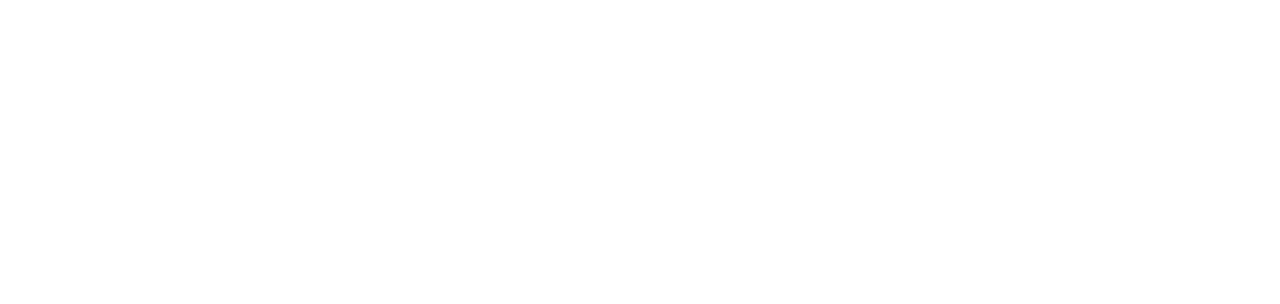
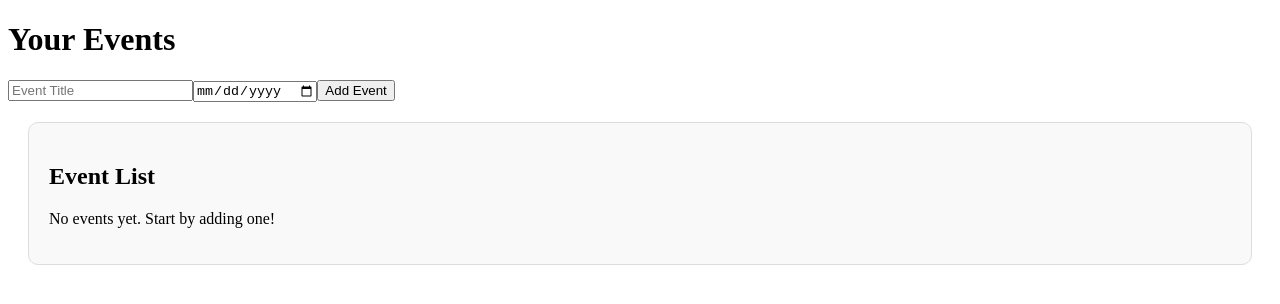
Before and after one commit to itdev164-sp2025/madison-weitz-p1, a Gatsby site in the folder madison-weitz-p1/: page /events in a window 1280 px wide. Before the commit this address had no page. Built offline with nearby package versions, Linux system fonts and the light colour scheme; Gatsby itself is replaced by a stand-in of ours.

Commit message:
Adjusting event adding functionality

```diff
--- a/madison-weitz-p1/package.json
+++ b/madison-weitz-p1/package.json
@@ -14,6 +14,7 @@
     "gatsby-source-filesystem": "^5.14.0",
     "gatsby-transformer-sharp": "^5.14.0",
     "react": "^18.3.1",
+    "react-calendar": "^5.1.0",
     "react-dom": "^18.3.1",
     "styled-components": "^6.1.15"
   },
--- a/madison-weitz-p1/src/components/EventForm.js
+++ b/madison-weitz-p1/src/components/EventForm.js
@@ -6,14 +6,25 @@ function EventForm({ onSubmit }) {
 
   const handleSubmit = (e) => {
     e.preventDefault();
-    onSubmit({ title, date });
+    onSubmit({ title, date }); // Sends event data to the parent component
+    setTitle(""); // Clear form fields after submission
+    setDate("");
   };
 
   return (
     <form onSubmit={handleSubmit}>
-      <input type="text" placeholder="Event Title" value={title} onChange={(e) => setTitle(e.target.value)} />
-      <input type="date" value={date} onChange={(e) => setDate(e.target.value)} />
-      <button type="submit">Create Event</button>
+      <input
+        type="text"
+        placeholder="Event Title"
+        value={title}
+        onChange={(e) => setTitle(e.target.value)}
+      />
+      <input
+        type="date"
+        value={date}
+        onChange={(e) => setDate(e.target.value)}
+      />
+      <button type="submit">Add Event</button>
     </form>
   );
 }
--- /dev/null
+++ b/madison-weitz-p1/src/components/EventList.js
@@ -0,0 +1,22 @@
+import React from "react";
+import { EventContainer, EventItem } from "./styles"; // Styled components
+
+function EventList({ events }) {
+  return (
+    <EventContainer>
+      <h2>Event List</h2>
+      {events.length > 0 ? (
+        events.map((event, index) => (
+          <EventItem key={index}>
+            <h3>{event.title}</h3>
+            <p>{event.date}</p>
+          </EventItem>
+        ))
+      ) : (
+        <p>No events yet. Start by adding one!</p>
+      )}
+    </EventContainer>
+  );
+}
+
+export default EventList;
--- a/madison-weitz-p1/src/components/styles.js
+++ b/madison-weitz-p1/src/components/styles.js
@@ -1,11 +1,11 @@
-import styled from "styled-components";
+import styles from "styled-components";
 
-export const PageWrapper = styled.div`
+export const PageWrapper = styles.div`
   padding: 20px;
   background-color: #f9f9f9;
 `;
 
-export const Button = styled.button`
+export const Button = styles.button`
   background-color: #6200ea;
   color: white;
   border: none;
@@ -17,3 +17,20 @@ export const Button = styled.button`
     background-color: #3700b3;
   }
 `;
+
+export const EventContainer = styles.div`
+  margin: 20px;
+  padding: 20px;
+  border: 1px solid #ddd;
+  border-radius: 10px;
+  background-color: #f9f9f9;
+`;
+
+export const EventItem = styles.div`
+  padding: 10px;
+  margin: 10px 0;
+  border: 1px solid #ddd;
+  border-radius: 5px;
+  background-color: #fff;
+  box-shadow: 0px 4px 6px rgba(0, 0, 0, 0.1);
+`;
--- /dev/null
+++ b/madison-weitz-p1/src/pages/events.js
@@ -0,0 +1,19 @@
+import React, { useState } from "react";
+import EventForm from "../components/EventForm";
+import EventList from "../components/EventList";
+
+export default function EventsPage() {
+  const [events, setEvents] = useState([]); // Holds the list of events
+
+  const addEvent = (event) => {
+    setEvents([...events, event]); // Adds a new event to the state
+  };
+
+  return (
+    <main>
+      <h1>Your Events</h1>
+      <EventForm onSubmit={addEvent} /> {/* Event creation */}
+      <EventList events={events} /> {/* Event display */}
+    </main>
+  );
+}
```
Also changed, not shown: madison-weitz-p1/src/pages/index.js (+8 -5 lines), 1 other file.
